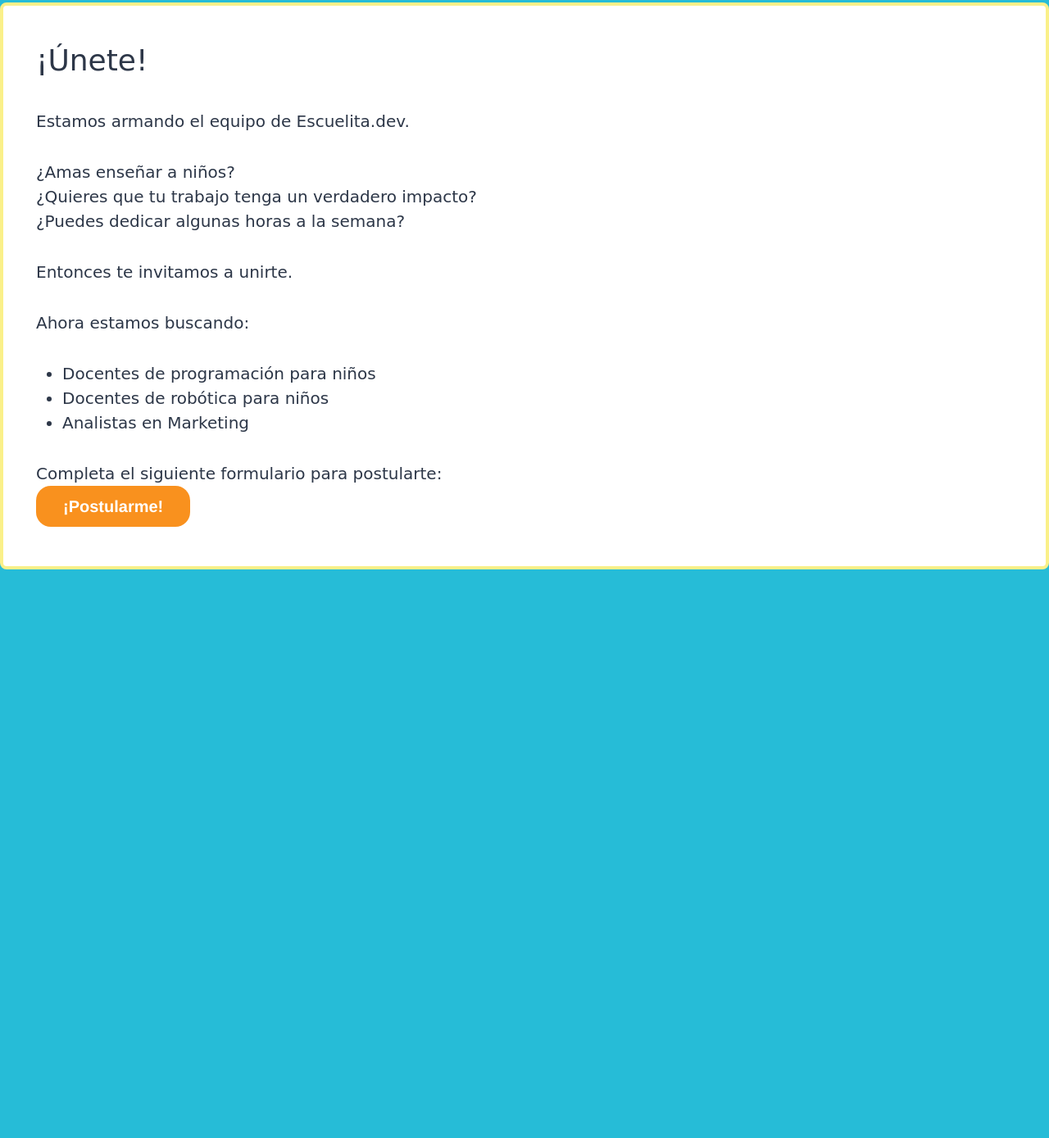
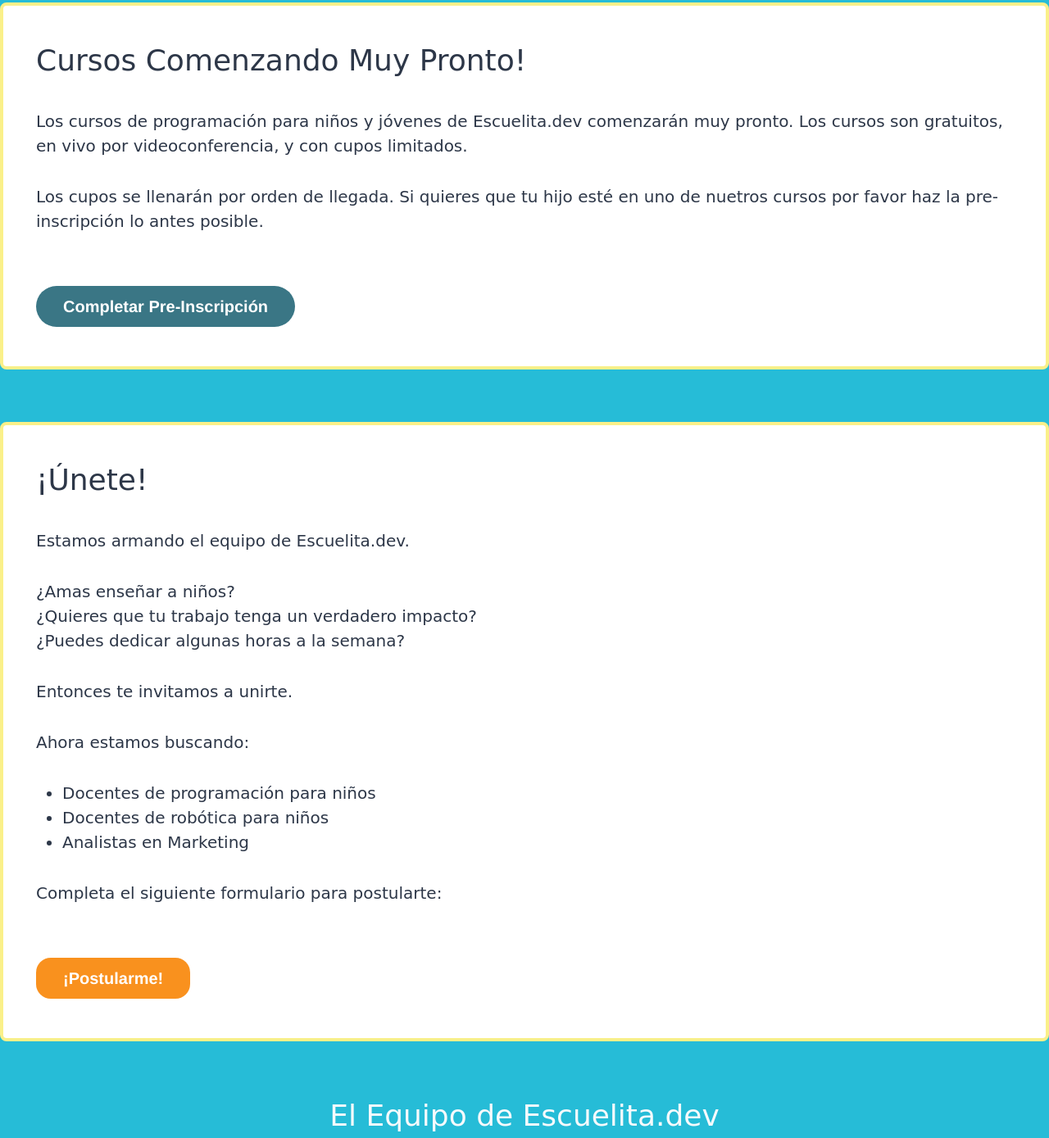
Before and after one commit to mauricoder/escuelita.dev-prelaunch, a website: page public/index.html in a window 1280 px wide. Shown: the part 988-2377 px from the top of the page at 82% size. Before the commit the page ends 1747 px from the top, so only its background shows below. Drawn offline with Linux system fonts and the light colour scheme; a script that the page names is missing; a web font is replaced by a local one.

Commit message:
Form de pre-inscripcion en sitio

```diff
--- a/public/assets/style.css
+++ b/public/assets/style.css
@@ -695,6 +695,10 @@
   margin-left: 2rem;
 }
 
+.mb-16 {
+  margin-bottom: 4rem;
+}
+
 .p-10 {
   padding: 2.5rem;
 }
@@ -705,6 +709,16 @@
 
 .relative {
   position: relative;
+}
+
+.text-center {
+  text-align: center;
+}
+
+.text-gray-100 {
+  --text-opacity: 1;
+  color: #f7fafc;
+  color: rgba(247, 250, 252, var(--text-opacity));
 }
 
 .text-gray-800 {
--- a/public/index.html
+++ b/public/index.html
@@ -27,7 +27,7 @@
     <img class="w-1/2 md:w-1/2 lg:w-1/3 mx-auto mt-8 z-20 relative"
           src="assets/logo-escuelita-dev-escuela-programacion.png">
     <div class="bg-white text-gray-800 rounded-lg mx-10 md:container md:mx-auto p-10 mt-8 border-yellow-300 border-4 z-20 relative">
-      <h1 class="text-2xl md:text-4xl">¡Bienvenid@ a escuelita.dev!</h1>
+      <h1 class="text-2xl md:text-4xl">¡Bienvenid@ a Escuelita.dev!</h1>
       <div class="text-xl">
         <p class="mt-8">Somos una fundación sin fines de lucro que ayuda a niños y jóvenes a aprender a Programar para que puedan ser más felices ahora y tener un mejor futuro.</p>
         <p class="mt-8">La programación sirve para:</p>
@@ -39,6 +39,23 @@
         </ul>
         <p class="mt-8">Por eso queremos que TODO niño y joven que quiera tenga la oportunidad de aprender Programación.</p>
         <p class="mt-8">Creemos en el juego como el principal motor para el aprendizaje, y por eso en nuestros cursos lo niños aprenden mientras crean los proyectos que les apasionan.</p>
+      </div>
+    </div>
+    <div class="bg-white text-gray-800 rounded-lg mx-10 md:container md:mx-auto p-10 my-16 border-yellow-300 border-4 z-20 relative">
+      <h1 class="text-4xl">Cursos Comenzando Muy Pronto!</h1>
+      <div class="text-xl">
+        <p class="mt-8">Los cursos de programación para niños y jóvenes de Escuelita.dev comenzarán muy pronto. Los cursos son gratuitos, en vivo por videoconferencia, y con cupos limitados.</p>
+        <p class="mt-8 mb-16">Los cupos se llenarán por orden de llegada. Si quieres que tu hijo esté en uno de nuetros cursos por favor haz la pre-inscripción lo antes posible.</p><a class="typeform-share button"
+             data-mode="drawer_right"
+             href="https://form.typeform.com/to/xP1beIWC"
+             style=
+             "display:inline-block;text-decoration:none;background-color:#3A7685;color:white;cursor:pointer;font-family:Helvetica,Arial,sans-serif;font-size:20px;line-height:50px;text-align:center;margin:0;height:50px;padding:0px 33px;border-radius:25px;max-width:100%;white-space:nowrap;overflow:hidden;text-overflow:ellipsis;font-weight:bold;-webkit-font-smoothing:antialiased;-moz-osx-font-smoothing:grayscale;"
+             target="_blank">Completar Pre-Inscripción</a>
+        <script>
+
+
+        (function() { var qs,js,q,s,d=document, gi=d.getElementById, ce=d.createElement, gt=d.getElementsByTagName, id="typef_orm_share", b="https://embed.typeform.com/"; if(!gi.call(d,id)){ js=ce.call(d,"script"); js.id=id; js.src=b+"embed.js"; q=gt.call(d,"script")[0]; q.parentNode.insertBefore(js,q) } })()
+        </script>
       </div>
     </div>
     <div class="bg-white text-gray-800 rounded-lg mx-10 md:container md:mx-auto p-10 my-16 border-yellow-300 border-4 z-20 relative">
@@ -57,7 +74,7 @@
           <li>Docentes de robótica para niños</li>
           <li>Analistas en Marketing</li>
         </ul>
-        <p class="mt-8">Completa el siguiente formulario para postularte:</p><a class="typeform-share button"
+        <p class="mt-8 mb-16">Completa el siguiente formulario para postularte:</p><a class="typeform-share button"
              data-mode="drawer_right"
              href="https://form.typeform.com/to/FzfKgJ5V"
              style=
@@ -66,36 +83,12 @@
         <script>
 
 
-
-
-
-
-
-
-
-
-
-
-
-
-
-
-
-
-
-
-
-
-
-
-
-
-
-
-
         (function() { var qs,js,q,s,d=document, gi=d.getElementById, ce=d.createElement, gt=d.getElementsByTagName, id="typef_orm_share", b="https://embed.typeform.com/"; if(!gi.call(d,id)){ js=ce.call(d,"script"); js.id=id; js.src=b+"embed.js"; q=gt.call(d,"script")[0]; q.parentNode.insertBefore(js,q) } })()
         </script>
       </div>
+    </div>
+    <div>
+      <h1 class="text-4xl text-gray-100 text-center">El Equipo de Escuelita.dev</h1>
     </div><img class="absolute w-64 hidden sm:block z-0"
           src="assets/background/robot-verde.png"
           style="top:30%; left:15%"> <img class="hidden lg:block z-0 h-40"
```
Also changed, not shown: tailwind.config.js (+4 -3 lines).
